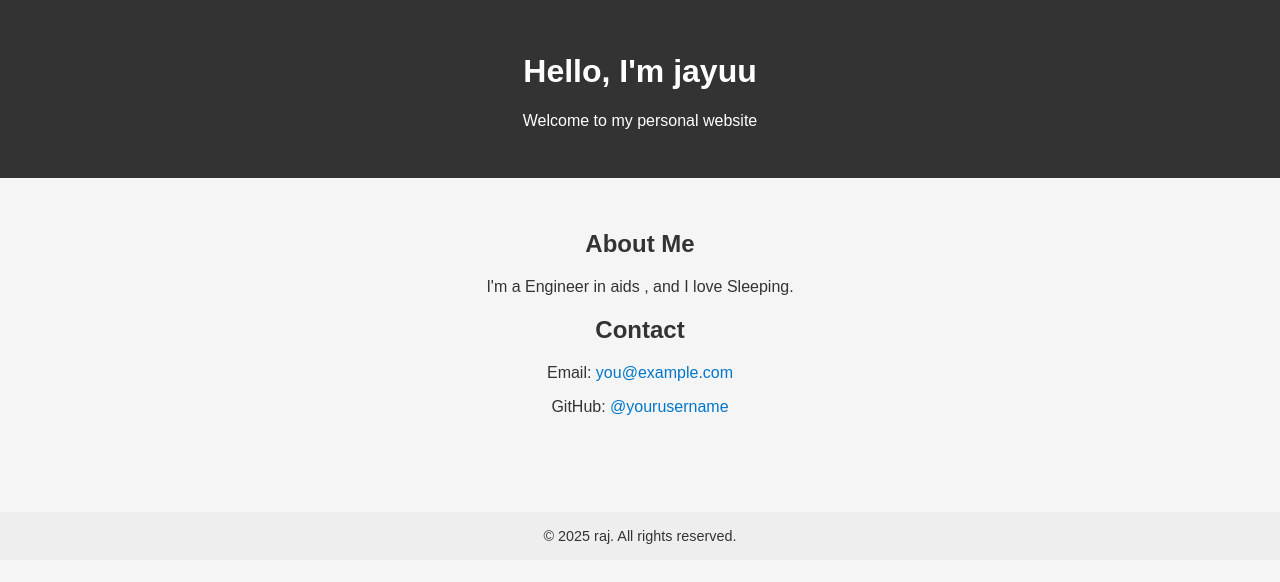
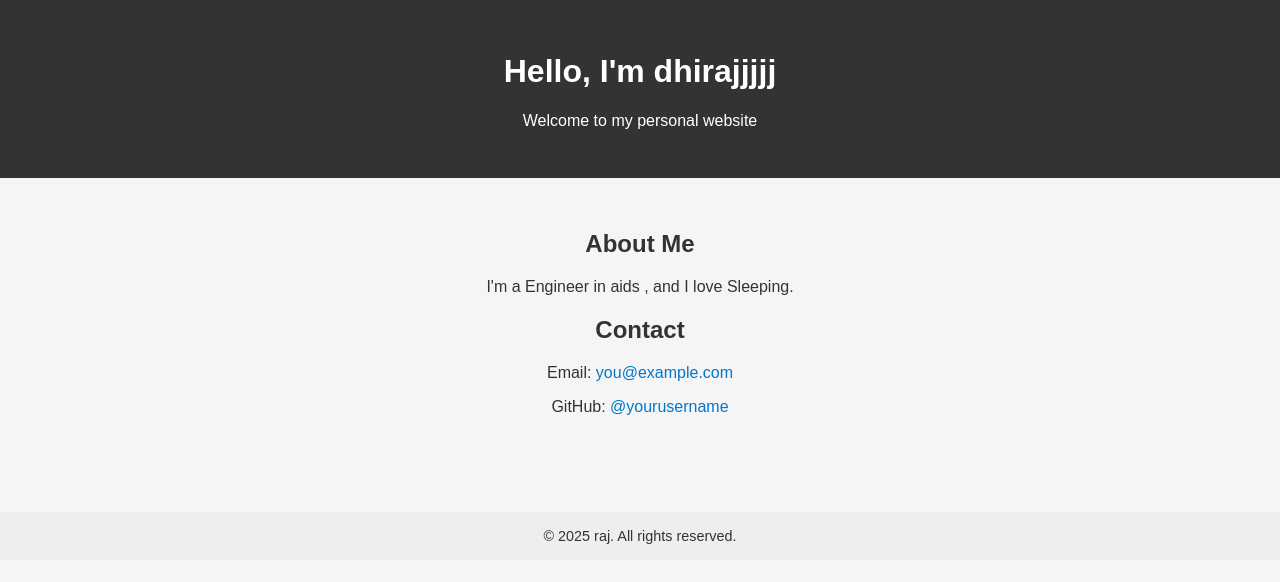
Before and after one commit to rajahire213/myweb, a plain HTML site: page index.html in a window 1280 px wide. Drawn offline with Linux system fonts and the light colour scheme.

Commit message:
Update index.html

```diff
--- a/index.html
+++ b/index.html
@@ -38,7 +38,7 @@
 </head>
 <body>
   <header>
-    <h1>Hello, I'm jayuu</h1>
+    <h1>Hello, I'm dhirajjjjj</h1>
     <p>Welcome to my personal website</p>
   </header>
 
```
